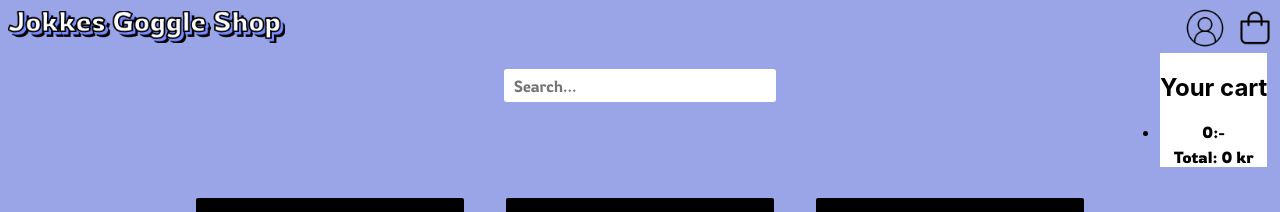
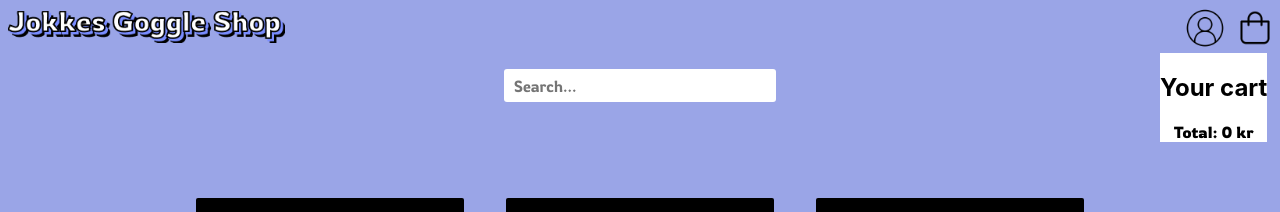
Before and after one commit to IngaViitanen/webshop, a React (Create React App) app: page / in a window 1280 px wide. Both pictures are taken after a click on the picture 1255 px from the left and 28 px from the top of the page. Shown: the top 212 px of the page. Built offline with nearby package versions, Linux system fonts and the light colour scheme; grey boxes are pictures that could not be loaded.

Commit message:
add to cart

```diff
--- a/src/components/Cart.tsx
+++ b/src/components/Cart.tsx
@@ -1,4 +1,5 @@
-import React, { useState, useEffect } from "react";
+import React, { useContext, useState, useEffect } from "react";
+import { MyGlobalContext } from "../context/Context";
 import { Products } from "../models/Products";
 import shoppingBag from "../images/shopping-bag.png"
 import loginlogo from "../images/login.png"
@@ -9,7 +10,8 @@ interface Props {
 }
 
 const Cart = ({product}: Props) => {
-    const [cart, setCart] = useState(false)
+    const [showCart, setShowCart] = useState(false)
+    const {cart, setCart} = useContext(MyGlobalContext)
     const [cartStorage, setCartStorage] = useState(localStorage.getItem('cart-products'))
     // const [items, setItems] = useState(JSON.parse(cartStorage!))
     const [items, setItems] = useState(product)
@@ -17,12 +19,12 @@ const Cart = ({product}: Props) => {
     const [total, setTotal] = useState(0)
 
     const cartCalculator = (price: Products['price']) => {
-        if(price !== null){
-            console.log(price)
+        // if(price !== null){
+            // console.log(price)
             // setPrice(products.price)
             // setTotal(total + price)
-        }
-        setCart(!cart)
+        // }
+        setShowCart(!showCart)
     }
 
     const handleCart = (item: Products) => {
@@ -37,15 +39,17 @@ const Cart = ({product}: Props) => {
                 if (cartStorage !== null) {
                     try {
                         storage = JSON.parse(cartStorage)
-                        console.log(storage)
-                        setItems(storage)
-                        console.log(storage)
+                        // console.log(storage)
+                        // setItems(storage)
+                        setCart(storage)
+                        console.log('useEffect', cart)
+                        // console.log(storage)
                     } catch (e) { console.log('error') }
                 }
-	}, []) //setProducts here
+	}, [setCart]) //setProducts here
 
-    console.log(items)
-    console.log(product) //properties are empty
+    console.log('floor', cart)
+    // console.log(product) //properties are empty
 
     return (
         <div>
@@ -57,14 +61,14 @@ const Cart = ({product}: Props) => {
             onClick={() => cartCalculator(total)}
             className="logos" />
             </div>
-            {cart ?
+            {showCart ?
             <div className="dropdown-cart">
                 <h2>Your cart</h2>
 
                 <ul data-testid="cart-list">
 
                     <div data-testid="cart">
-                        {items.map((item: any) => (
+                        {cart.map((item: any) => (
                             <li key={item.id}>
                                 <p>{item.productName}</p>
                                 <p>{item.price}:-</p>
--- a/src/components/card/Card.tsx
+++ b/src/components/card/Card.tsx
@@ -1,6 +1,6 @@
 
 import React, { useContext, useState } from "react";
-// import { MyGlobalContext } from "../../context/Context";
+import { MyGlobalContext } from "../../context/Context";
 import {Products} from "../../models/Products"
 import "./Card.css"
 import Cart from "../Cart"
@@ -13,9 +13,13 @@ interface Props {
 const Card = ({product}: Props) => {
     const [showDetails, setShowDetails] = useState(false)
     const [products, setProduct ]= useState(product)
+    const {cart, setCart} = useContext(MyGlobalContext)
 
     const addToCart = (product: Products) => {
-        // storeCart(product)
+        const newCartArr = [...cart, product]
+        console.log('newCartArr', newCartArr)
+        setCart(newCartArr)
+        storeCart(product)
         // console.log(storeCart)
         console.log(product)
     }
```
